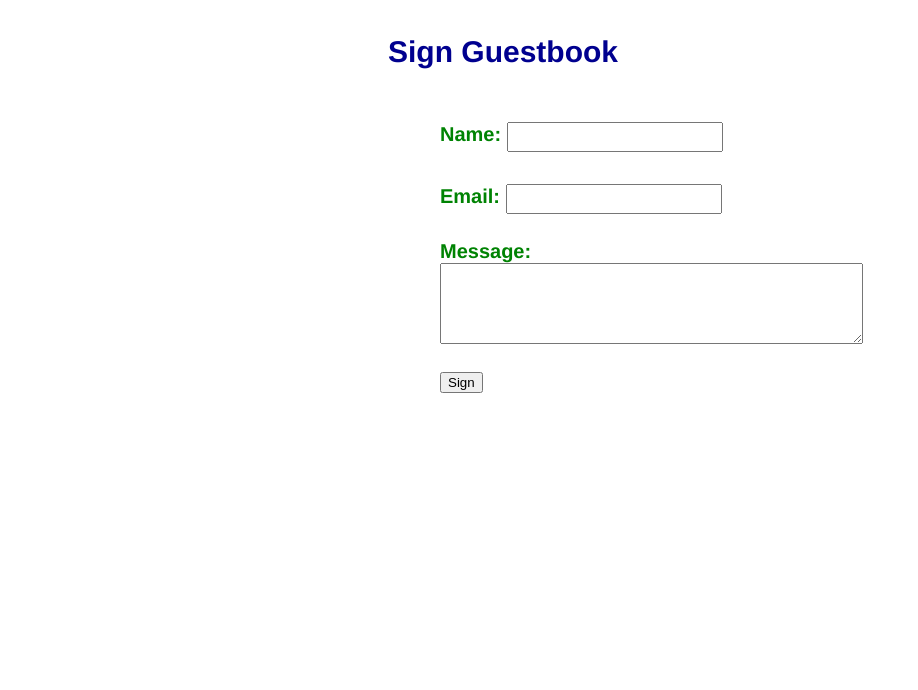
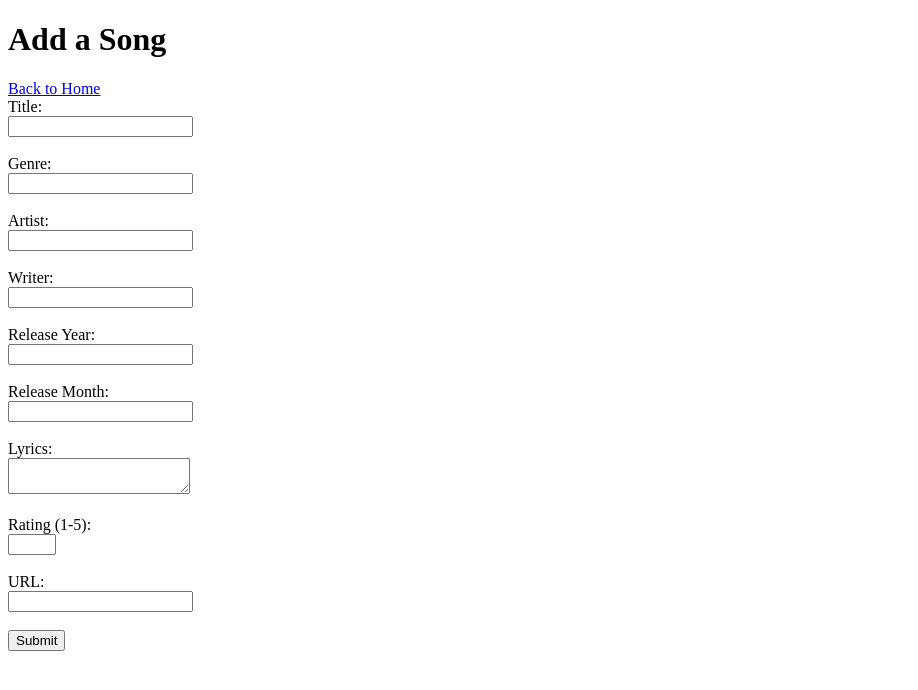
Before and after one commit to MediocreThott/cloud-brown-jjb24, a Flask app: page /sign in a window 1280 px wide. Shown: the top 690 px of the page, without its empty margins (0-918 px from the left). Run offline with Flask 3, Linux system fonts and the light colour scheme; parts of the project's set-up code (start-up, migrations or seed data) failed here and were passed over.

Commit message:
Switching to my html templates

```diff
--- a/hw4/templates/layout.html
+++ /dev/null
@@ -1,8 +0,0 @@
-<!doctype html>
-<html>
-<title>My Visitors</title>
-<link rel=stylesheet type=text/css href="{{ url_for('static', filename='style.css') }}">
-<div class=page>
-    {% block content %}{% endblock %}
-</div>
-</html>
--- a/hw4/templates/sign.html
+++ b/hw4/templates/sign.html
@@ -1,11 +1,41 @@
-{% extends "layout.html" %}
-{% block content %}
-    <h2>Sign Guestbook</h2>
-    <form action="{{ url_for('sign') }}" method=post>
-	<p class="heading">Name: <input type=text name=name></p>
-	<p class="heading">Email: <input type=text name=email></p>
-        <p class="heading">Message:
-	<textarea rows=5 cols=50 name=message></textarea></p>
-	<p><input type=submit value=Sign></p>
+<!DOCTYPE html>
+<html>
+<head>
+    <title>Add a Song</title>
+</head>
+<body>
+    <h1>Add a Song</h1>
+    <a href="{{ url_for('home') }}">Back to Home</a>  <!-- Added link to home -->
+    <form method="POST">
+        <!-- Form fields remain the same -->
+        <label for="title">Title:</label><br>
+        <input type="text" id="title" name="title"><br><br>
+
+        <label for="genre">Genre:</label><br>
+        <input type="text" id="genre" name="genre"><br><br>
+
+        <label for="artist">Artist:</label><br>
+        <input type="text" id="artist" name="artist"><br><br>
+
+        <label for="writer">Writer:</label><br>
+        <input type="text" id="writer" name="writer"><br><br>
+
+        <label for="release_year">Release Year:</label><br>
+        <input type="number" id="release_year" name="release_year"><br><br>
+
+        <label for="release_month">Release Month:</label><br>
+        <input type="number" id="release_month" name="release_month"><br><br>
+
+        <label for="lyrics">Lyrics:</label><br>
+        <textarea id="lyrics" name="lyrics"></textarea><br><br>
+
+        <label for="rating">Rating (1-5):</label><br>
+        <input type="number" id="rating" name="rating" min="1" max="5"><br><br>
+
+        <label for="url">URL:</label><br>
+        <input type="url" id="url" name="url"><br><br>
+
+        <input type="submit" value="Submit">
     </form>
-{% endblock %}
+</body>
+</html>
```
Also changed, not shown: hw4/templates/home.html (added, +14 -0 lines), hw4/templates/index.html (+22 -15 lines).
